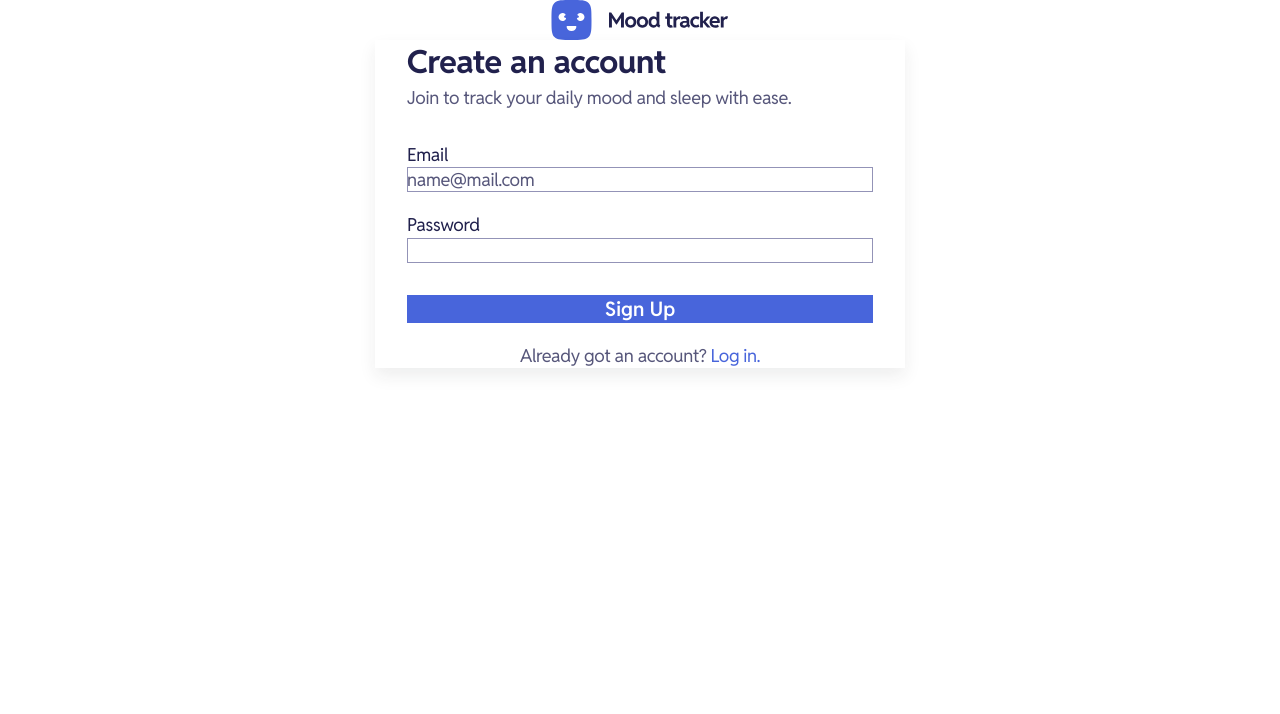
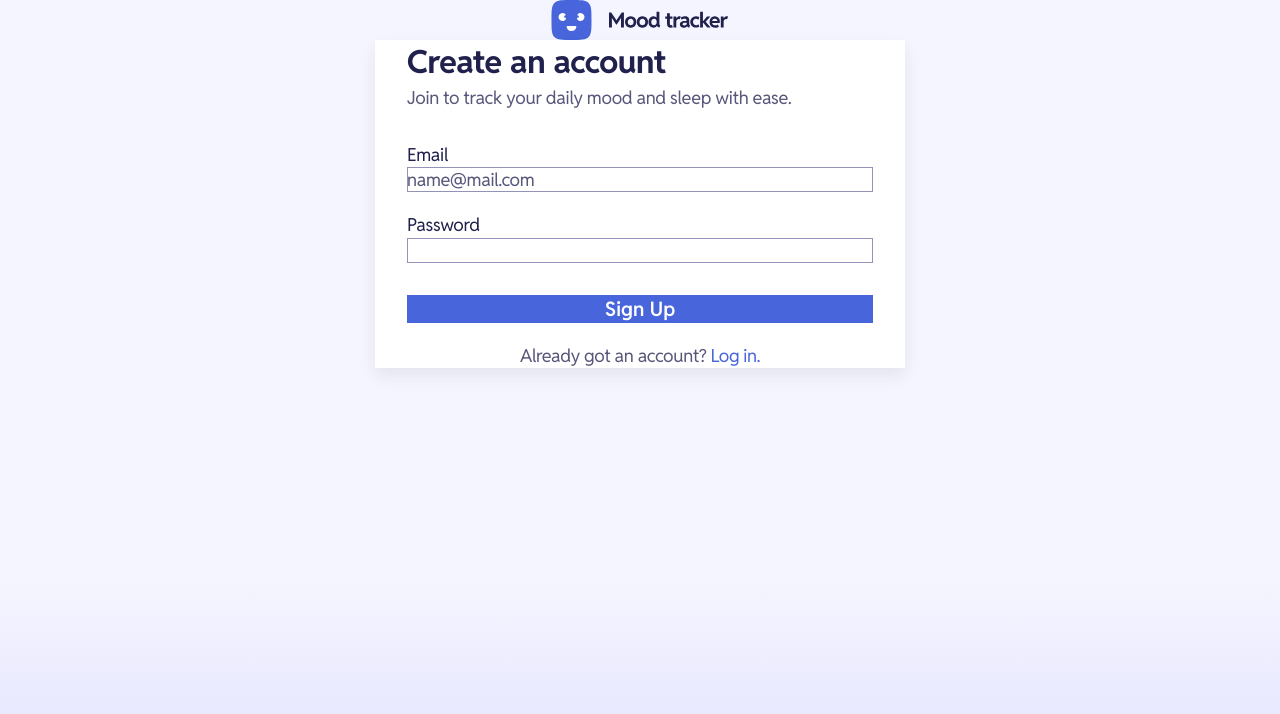
Before and after one commit to webdevunoz/mood-tracking-app, a React (Vite) app: page / in a window 1280 px wide. Shown: the top 714 px of the page. Built offline with nearby package versions, Linux system fonts and the light colour scheme.

Commit message:
feat: add new styles to App.tsx for page and background wrappers

```diff
--- a/src/App.tsx
+++ b/src/App.tsx
@@ -4,7 +4,11 @@ import "./App.css";
 
 function App() {
   const element = useRoutes(routes);
-  return <div id="page-wrapper">{element}</div>;
+  return (
+    <div id="background-wrapper">
+      <div id="page-wrapper">{element}</div>
+    </div>
+  );
 }
 
 export default App;
```
